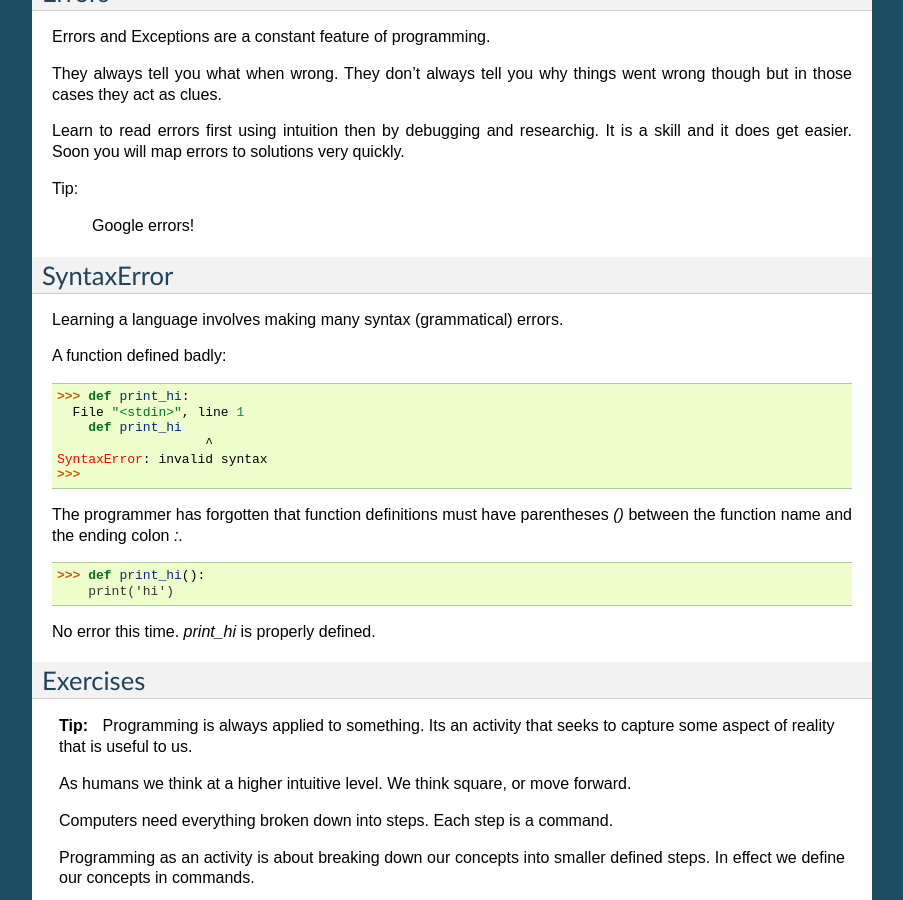
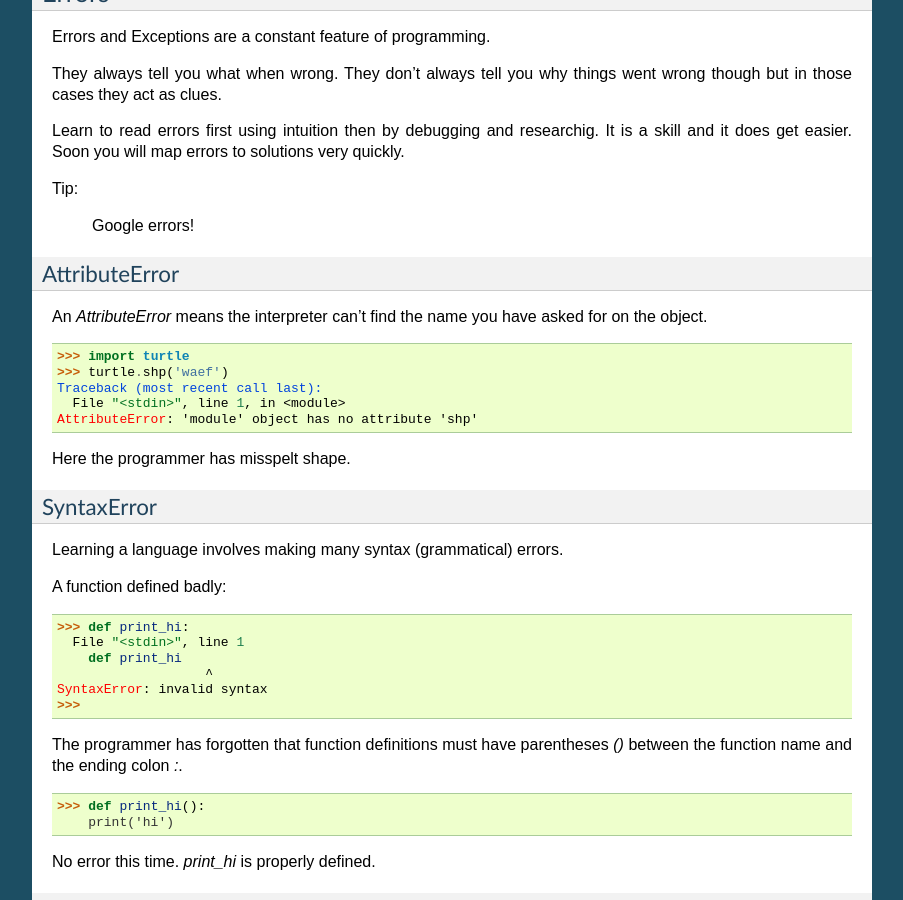
Before and after one commit to gu-lseg/intro-to-programming, a Sphinx documentation site: the page built from source/getting_started.rst, in a window 1280 px wide and 900 px high, scrolled down 1772 px. Shown: the whole window, without its empty margins (198-1101 px from the left). Built offline with Sphinx 7.4.7, drawn with Linux system fonts in a browser that asks for light colours.

Commit message:
attribute error

```diff
--- a/source/getting_started.rst
+++ b/source/getting_started.rst
@@ -100,8 +100,24 @@ Tip:
 
     Google errors!
 
+AttributeError
+--------------
+
+An `AttributeError` means the interpreter can't find the name you have asked
+for on the object.
+
+::
+
+    >>> import turtle
+    >>> turtle.shp('waef')
+    Traceback (most recent call last):
+      File "<stdin>", line 1, in <module>
+    AttributeError: 'module' object has no attribute 'shp'
+
+Here the programmer has misspelt shape.
+
 SyntaxError
-===========
+-----------
 
 Learning a language involves making many syntax (grammatical) errors.
 
```
